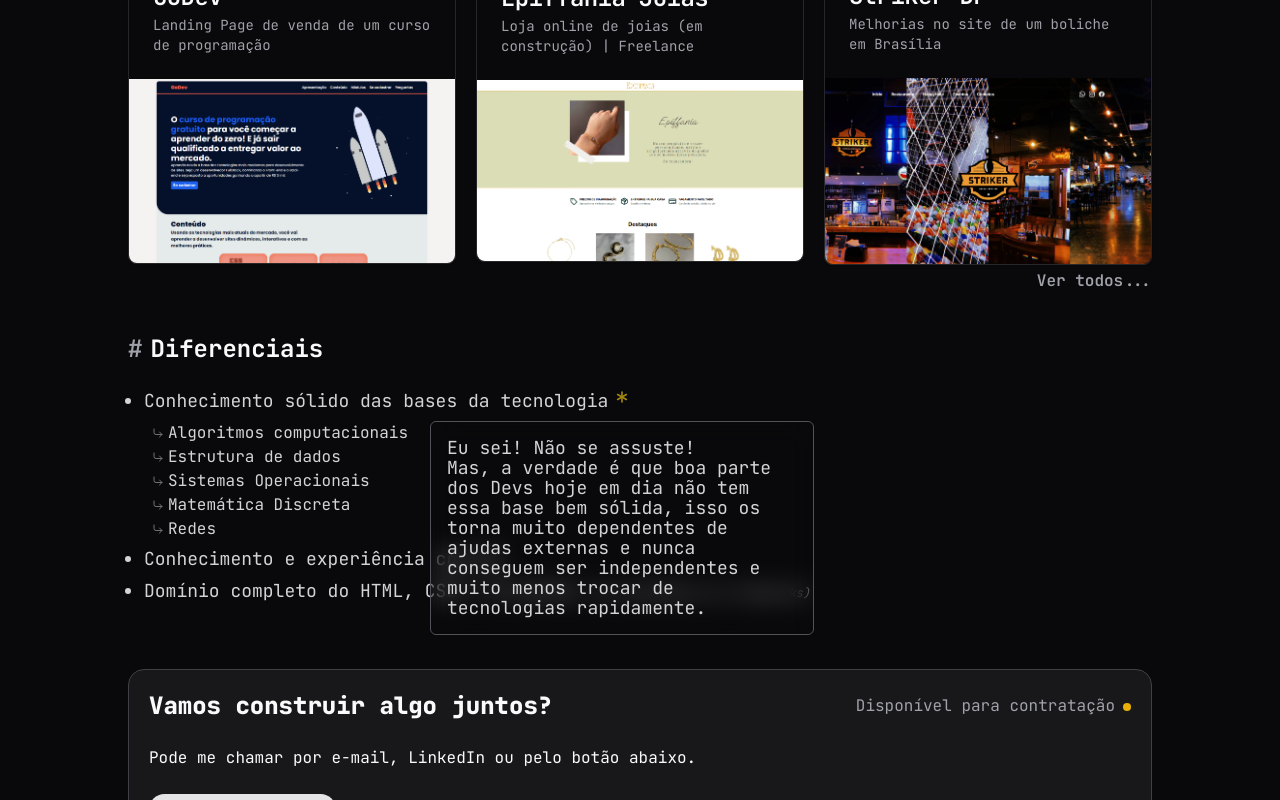
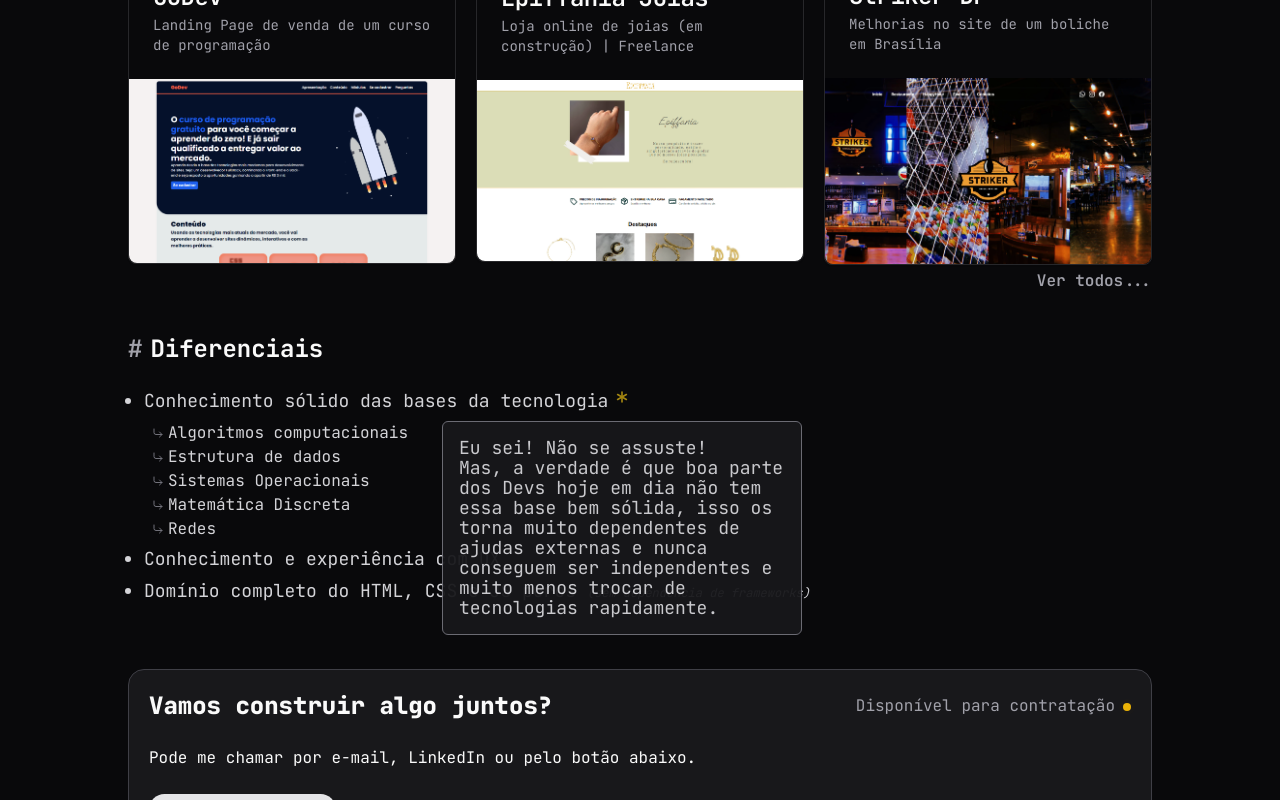
Before and after one commit to filiperv7/filiperv7.com, a Next.js app: page /applications/front-end-junior-3 in a window 1280 px wide. Both pictures are taken after a click on the button 622 px from the left and 1177 px from the top of the page. Shown: the part 777-1577 px from the top of the page. Built offline with nearby package versions, Linux system fonts and the light colour scheme.

Commit message:
Resizing HoverCard

```diff
--- a/src/components/applications/alertInfo.tsx
+++ b/src/components/applications/alertInfo.tsx
@@ -18,7 +18,7 @@ export function AlertInfo() {
           />
         </Button>
       </HoverCardTrigger>
-      <HoverCardContent className="w-96 p-4 border border-zinc-600 rounded-md backdrop-blur-md max-sm:max-w-96 max-sm:ml-2 leading-5">
+      <HoverCardContent className="max-w-[22.5rem] p-4 border border-zinc-500 rounded-md bg-zinc-900 opacity-95 max-sm:ml-5 leading-5">
         <p>Eu sei! Não se assuste!</p>
         <p>
           Mas, a verdade é que boa parte dos Devs hoje em dia não tem essa base
```
